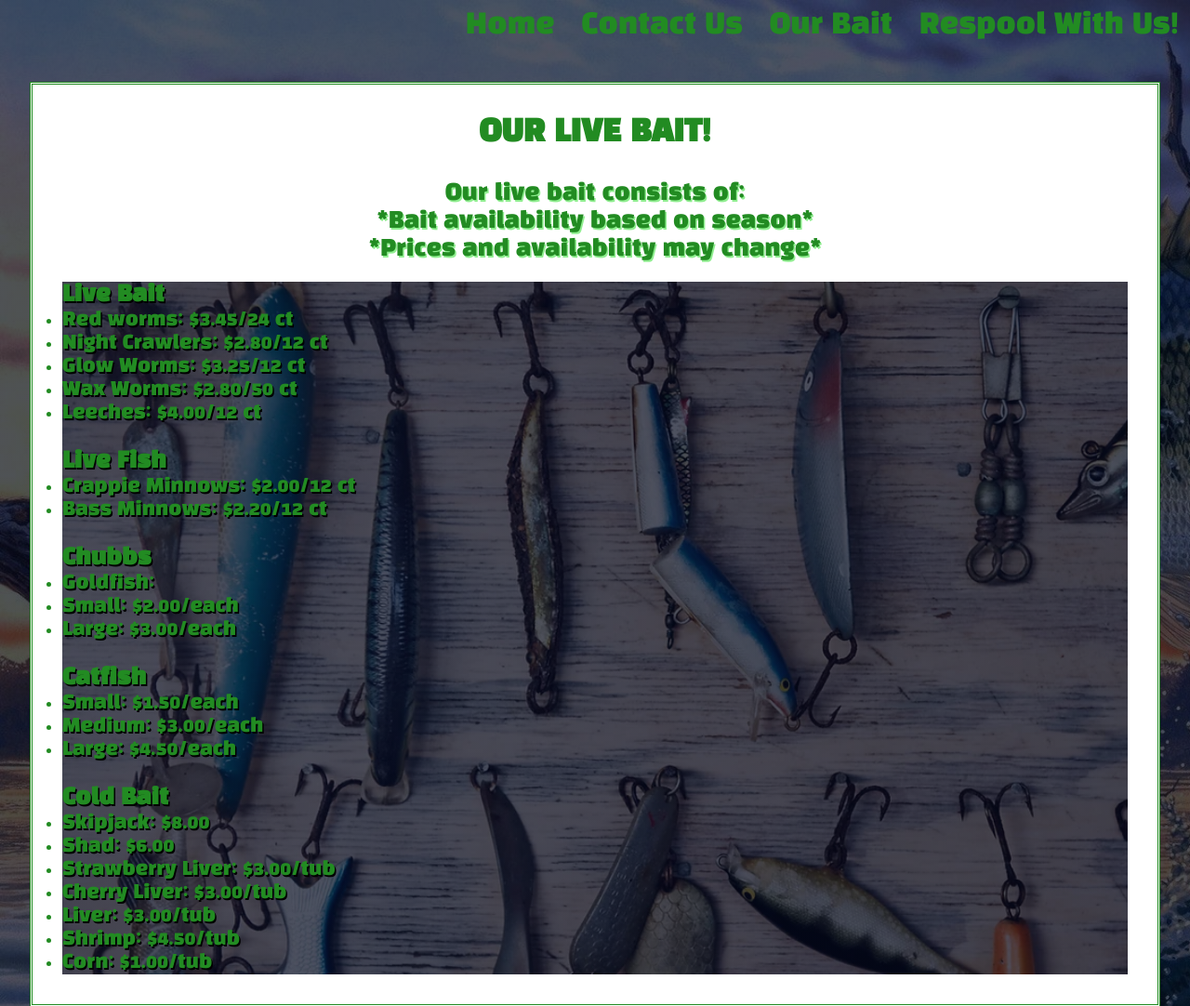
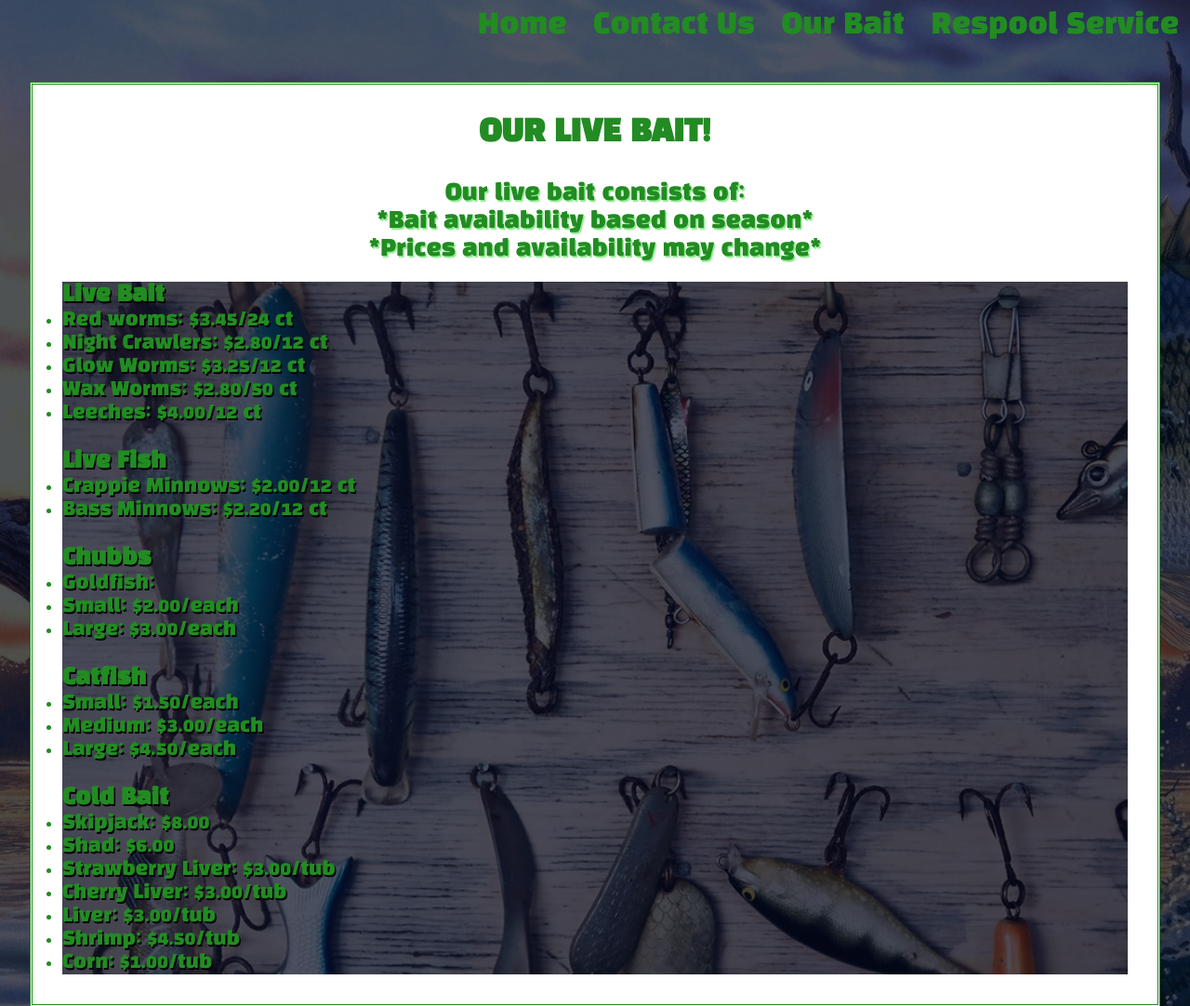
Before and after one commit to Jess21Speed/howards, a plain HTML site: page bait.html in a window 1280 px wide. Shown: the top 1082 px of the page at 93% size. Drawn offline with Linux system fonts and the light colour scheme.

Commit message:
Changed "Respool with us!" to "Respool Service"

```diff
--- a/bait.html
+++ b/bait.html
@@ -14,7 +14,7 @@
             <li><a href="index.html">Home</a></li>
             <li><a href="contact.html">Contact Us</a></li>
             <li><a href="bait.html">Our Bait</a></li>
-            <li><a href="reel.html">Respool With Us!</a></li>
+            <li><a href="reel.html">Respool Service</a></li>
         </ul>
     </div>
     <div class="contact-page">
```
Also changed, not shown: contact.html (+1 -1 lines), index.html (+1 -1 lines), reel.html (+1 -1 lines).
